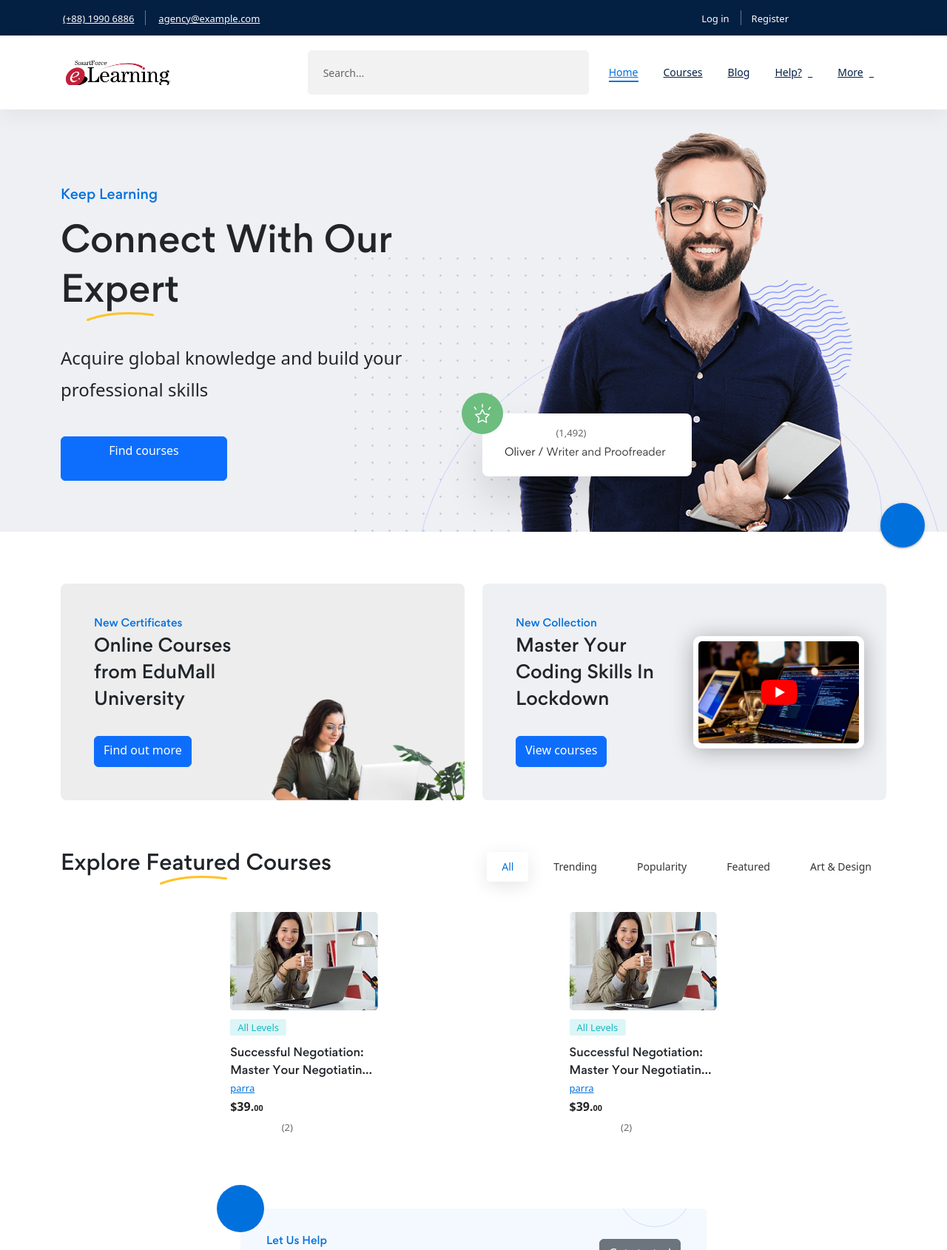
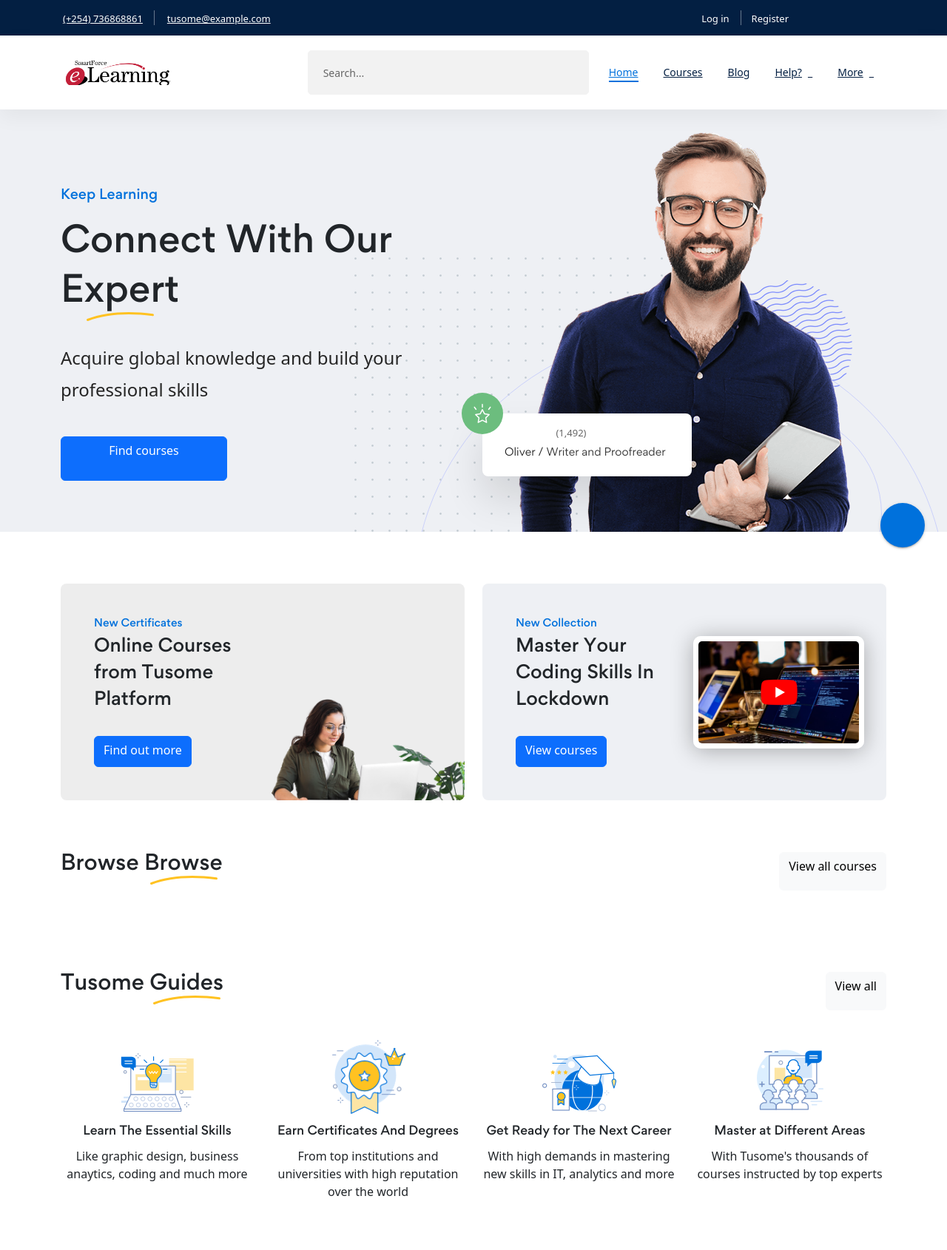
Before and after one commit to Mark-Waithaka-M/FlaskCourseHub, a Flask app: page / in a window 1280 px wide. Shown: the top 1690 px of the page at 74% size. Run offline with Flask 3, Linux system fonts and the light colour scheme; data that the repository does not hold is empty; some libraries are stand-ins or nearby versions.

Commit message:
making changes in the base.html and homepage

```diff
--- a/app/__init__.py
+++ b/app/__init__.py
@@ -20,9 +20,9 @@ def create_app():
     app = Flask(__name__)
 
 
-    # app.config['SQLALCHEMY_DATABASE_URI'] = 'postgresql://postgres:Optimus99.@localhost:5432/edumall'
     app.config['SQLALCHEMY_DATABASE_URI'] ='sqlite:///' + os.path.join(basedir, 'database.db')
     app.config['SQLALCHEMY_TRACK_MODIFICATIONS'] = False
+    # app.config['SQLALCHEMY_DATABASE_URI'] = 'postgresql://postgres:Optimus99.@localhost:5432/edumall'
     app.config['UPLOAD_FOLDER'] = join(dirname(realpath(__file__)),'static/uploads/')
     app.config['SECRET_KEY'] ='edumall_mark'
     app.config['STRIPE_PUBLIC_KEY'] = 'pk_test_51MpqN4DjyCqXEqNd8PquwRJ2ajmwiu41RrEsR5LOkkMEixdejANTavcRe2bxRq0Yjm5wgm9ckK5bb7aJ4gLIVw4E00GCiYnYuE'
--- a/app/courseUpload.py
+++ b/app/courseUpload.py
@@ -98,6 +98,7 @@ def prerequisitesUpload(id):
         course = Course.query.filter_by(name=prerequisite_course_name).first()
 
         new_prerequisite = Prerequisite(parent_course=id,prerequisite_course=course.name,Image=course.Image)
+
         db.session.add(new_prerequisite)
         db.session.commit()
         flash('prerequisite added successfully',category = 'success')
--- a/app/templates/base.html
+++ b/app/templates/base.html
@@ -28,14 +28,14 @@
     <link rel="stylesheet" href="../static/assets/css/vendor/bootstrap.min.css">
 
     <!-- Plugins CSS (All Plugins Files) -->
-    <link rel="stylesheet" href="../static/assets/css/plugins/aos.css">
-    <link rel="stylesheet" href="../static/assets/css/plugins/swiper-bundle.min.css">
-    <link rel="stylesheet" href="../static/assets/css/plugins/perfect-scrollbar.css">
-    <link rel="stylesheet" href="../static/assets/css/plugins/jquery.powertip.min.css">
-    <link rel="stylesheet" href="../static/assets/css/plugins/glightbox.min.css">
-    <link rel="stylesheet" href="../static/assets/css/plugins/flatpickr.min.css">
-    <link rel="stylesheet" href="../static/assets/css/plugins/ion.rangeSlider.min.css">
-    <link rel="stylesheet" href="../static/assets/css/plugins/select2.min.css">
+    <link rel="stylesheet" href=".../static/assets/css/plugins/aos.css">
+    <link rel="stylesheet" href=".../static/assets/css/plugins/swiper-bundle.min.css">
+    <link rel="stylesheet" href=".../static/assets/css/plugins/perfect-scrollbar.css">
+    <link rel="stylesheet" href=".../static/assets/css/plugins/jquery.powertip.min.css">
+    <link rel="stylesheet" href=".../static/assets/css/plugins/glightbox.min.css">
+    <link rel="stylesheet" href=".../static/assets/css/plugins/flatpickr.min.css">
+    <link rel="stylesheet" href=".../static/assets/css/plugins/ion.rangeSlider.min.css">
+    <link rel="stylesheet" href=".../static/assets/css/plugins/select2.min.css">
 
     <!-- Style CSS -->
     <link rel="stylesheet" href="../static/assets/css/style.css">
@@ -83,9 +83,9 @@
                     <ul class="sub-menu">
                         <li><a href="{{ url_for('events.event') }}"><span>Events</span></a></li>
                         <li><a href="{{ url_for('shop.shops') }}"><span>Shop</span></a></li>
-                        <li><a href="{{ url_for('account.accounts') }}"><span>My account</span></a></li>
-                        <li><a href="{{ url_for('wishlist.wishlists') }}"><span>Wishlist</span></a></li>
-                        <li><a href="{{ url_for('cart.carts') }}"><span>Cart</span></a></li>
+                        <li><a href="{{ url_for('account.accounts') }}"><span>My profile</span></a></li>
+                        <!-- <li><a href="{{ url_for('wishlist.wishlists') }}"><span>Wishlist</span></a></li>
+                        <li><a href="{{ url_for('cart.carts') }}"><span>Cart</span></a></li> -->
                         <li><a href="{{url_for('dashboard.dashboards')}}"><span>dashboard</span></a></li>
 
                     </ul>
@@ -134,8 +134,8 @@
 
                         <div class="header-top-bar-wrap__info">
                             <ul class="header-top-bar-wrap__info-list">
-                                <li><a href="tel:+8819906886"><i class="fas fa-phone"></i> <span class="info-text">(+88) 1990 6886</span></a></li>
-                                <li><a href="mailto:agency@example.com"><i class="far fa-envelope"></i> <span class="info-text">agency@example.com</span></a></li>
+                                <li><a href="tel:+254736868861"><i class="fas fa-phone"></i> <span class="info-text">(+254) 736868861</span></a></li>
+                                <li><a href="mailto:tusome@example.com"><i class="far fa-envelope"></i> <span class="info-text">tusome@example.com</span></a></li>
                             </ul>
                         </div>
 
@@ -277,9 +277,9 @@
                                                 <li><a href={{ url_for('events.event') }}><span>Events</span></a></li>
                                                 <li><a href={{ url_for('shop.shops') }}><span>Shop</span></a></li>
                                                 <!-- <li><a href="shop-single-tab-left-sidebar.html"><span>Shop – Left Sidebar</span></a></li> -->
-                                                <li><a href={{ url_for('account.accounts') }}><span>My account</span></a></li>
-                                                <li><a href={{ url_for('wishlist.wishlists') }}><span>Wishlist</span></a></li>
-                                                <li><a href={{ url_for('cart.carts') }}><span>Cart</span></a></li>
+                                                <li><a href={{ url_for('account.accounts') }}><span>My profile</span></a></li>
+                                                <!-- <li><a href={{ url_for('wishlist.wishlists') }}><span>Wishlist</span></a></li>
+                                                <li><a href={{ url_for('cart.carts') }}><span>Cart</span></a></li> -->
                                                 <li><a href={{ url_for('dashboard.dashboards') }}><span>Dashboard</span></a></li>
 
                                                 <!-- <li><a href={{ url_for('checkout.checkout_page') }}><span>checkout</span></a></li> -->
@@ -392,10 +392,10 @@
 
                         <div class="footer-widget__info">
                             <span class="title">Call us</span>
-                            <span class="number">800 388 80 90</span>
+                            <span class="number">254 745 859421</span>
                         </div>
                         <div class="footer-widget__info">
-                            <p>58 Howard Street #2 San Francisco</p>
+                            <p>58 Moi Avenue Street #1 Nairobi</p>
                             <p>contact@tusome.com</p>
                         </div>
 
--- a/app/templates/homepage.html
+++ b/app/templates/homepage.html
@@ -165,7 +165,7 @@
                         <div class="col-md-6">
                             <div class="banner-caption-02">
                                 <h5 class="banner-caption-02__sub-title">New Certificates</h5>
-                                <h3 class="banner-caption-02__title">Online Courses from EduMall University</h3>
+                                <h3 class="banner-caption-02__title">Online Courses from Tusome Platform</h3>
                                 <a href={{ url_for('course.courses') }} class="banner-caption-02__btn btn btn-primary btn-hover-secondary">Find out more</a>
                             </div>
                         </div>
@@ -214,120 +214,120 @@
 <!-- Banner End -->
 
 <!-- Course Section Start -->
-<div class="courses-section section-padding-02">
-    <div class="container">
+<!-- <div class="courses-section section-padding-02"> -->
+    <!-- <div class="container"> -->
 
-        <div class="row">
-            <div class="col-lg-6">
+        <!-- <div class="row"> -->
+            <!-- <div class="col-lg-6"> -->
 
                 <!-- Section Title Start -->
-                <div class="section-title" data-aos="fade-up" data-aos-duration="1000">
-                    <h2 class="section-title__title">Explore <mark>Featured</mark> Courses </h2>
-                </div>
+                <!-- <div class="section-title" data-aos="fade-up" data-aos-duration="1000"> -->
+                    <!-- <h2 class="section-title__title">Explore <mark>Featured</mark> Courses </h2> -->
+                <!-- </div> -->
                 <!-- Section Title End -->
 
-            </div>
-            <div class="col-lg-6">
-                <div class="courses-tab-menu" data-aos="fade-up" data-aos-duration="1000">
-                    <ul class="nav justify-content-lg-end">
-                        <li><button class="active" data-bs-toggle="tab" data-bs-target="#tab1">All</button></li>
-                        <li><button data-bs-toggle="tab" data-bs-target="#tab2">Trending</button></li>
-                        <li><button data-bs-toggle="tab" data-bs-target="#tab3">Popularity</button></li>
-                        <li><button data-bs-toggle="tab" data-bs-target="#tab4">Featured</button></li>
-                        <li><button data-bs-toggle="tab" data-bs-target="#tab5">Art & Design</button></li>
-                    </ul>
-                </div>
-            </div>
-        </div>
+            <!-- </div> -->
+            <!-- <div class="col-lg-6"> -->
+                <!-- <div class="courses-tab-menu" data-aos="fade-up" data-aos-duration="1000"> -->
+                    <!-- <ul class="nav justify-content-lg-end"> -->
+                        <!-- <li><button class="active" data-bs-toggle="tab" data-bs-target="#tab1">All</button></li> -->
+                        <!-- <li><button data-bs-toggle="tab" data-bs-target="#tab2">Trending</button></li> -->
+                        <!-- <li><button data-bs-toggle="tab" data-bs-target="#tab3">Popularity</button></li> -->
+                        <!-- <li><button data-bs-toggle="tab" data-bs-target="#tab4">Featured</button></li> -->
+                        <!-- <li><button data-bs-toggle="tab" data-bs-target="#tab5">Art & Design</button></li> -->
+                    <!-- </ul> -->
+                <!-- </div> -->
+            <!-- </div> -->
+        <!-- </div> -->
 
-        <div class="tab-content course-tab-active swiper-button-style" data-aos="fade-up" data-aos-duration="1000">
-            <div class="tab-pane fade show active" id="tab1">
+        <!-- <div class="tab-content course-tab-active swiper-button-style" data-aos="fade-up" data-aos-duration="1000"> -->
+            <!-- <div class="tab-pane fade show active" id="tab1"> -->
 
-                <div class="swiper">
-                    <div class="swiper-wrapper">
-                        <div class="swiper-slide">
+                <!-- <div class="swiper"> -->
+                    <!-- <div class="swiper-wrapper"> -->
+                        <!-- <div class="swiper-slide"> -->
 
                             <!-- Course Start -->
-                            <div class="course-item">
-                                <div class="course-header">
-                                    <div class="course-header__thumbnail ">
-                                        <a ><img src="../static/assets/images/courses/courses-1.jpg" alt="courses" width="258" height="173"></a>
-                                    </div>
-                                </div>
-                                <div class="course-info">
-                                    <span class="course-info__badge-text badge-all">All Levels</span>
-                                    <h3 class="course-info__title"><a >Successful Negotiation: Master Your Negotiating Skills</a></h3>
-                                    <a href="#" class="course-info__instructor">parra</a>
-                                    <div class="course-info__price">
-                                        <span class="sale-price">$39.<small class="separator">00</small></span>
-                                    </div>
-                                    <div class="course-info__rating">
+                            <!-- <div class="course-item"> -->
+                                <!-- <div class="course-header"> -->
+                                    <!-- <div class="course-header__thumbnail "> -->
+                                        <!-- <a ><img src="../static/assets/images/courses/courses-1.jpg" alt="courses" width="258" height="173"></a> -->
+                                    <!-- </div> -->
+                                <!-- </div> -->
+                                <!-- <div class="course-info"> -->
+                                    <!-- <span class="course-info__badge-text badge-all">All Levels</span> -->
+                                    <!-- <h3 class="course-info__title"><a >Successful Negotiation: Master Your Negotiating Skills</a></h3> -->
+                                    <!-- <a href="#" class="course-info__instructor">parra</a> -->
+                                    <!-- <div class="course-info__price"> -->
+                                        <!-- <span class="sale-price">$39.<small class="separator">00</small></span> -->
+                                    <!-- </div> -->
+                                    <!-- <div class="course-info__rating"> -->
 
-                                        <div class="rating-star">
-                                            <div class="rating-label" style="width: 80%;"></div>
-                                        </div>
+                                        <!-- <div class="rating-star"> -->
+                                            <!-- <div class="rating-label" style="width: 80%;"></div> -->
+                                        <!-- </div> -->
 
-                                        <span>(2)</span>
-                                    </div>
-                                </div>
-                            </div>
+                                        <!-- <span>(2)</span> -->
+                                    <!-- </div> -->
+                                <!-- </div> -->
+                            <!-- </div> -->
                             <!-- Course End -->
 
-                        </div>
-                        <div class="swiper-slide">
+                        <!-- </div> -->
+                        <!-- <div class="swiper-slide"> -->
 
 
 
-                        </div>
-                    </div>
-                </div>
+                        <!-- </div> -->
+                    <!-- </div> -->
+                <!-- </div> -->
 
-            </div>
+            <!-- </div> -->
 
-            <div class="swiper-button-next"><i class="fal fa-angle-right"></i></div>
-            <div class="swiper-button-prev"><i class="fal fa-angle-left"></i></div>
-        </div>
+            <!-- <div class="swiper-button-next"><i class="fal fa-angle-right"></i></div> -->
+            <!-- <div class="swiper-button-prev"><i class="fal fa-angle-left"></i></div> -->
+        <!-- </div> -->
 
-    </div>
-</div>
+    <!-- </div> -->
+<!-- </div> -->
 <!-- Course Section End -->
 
 <!-- Call To Action Start -->
-<div class="call-to-action section-padding-02">
-    <div class="container">
+<!-- <div class="call-to-action section-padding-02"> -->
+    <!-- <div class="container"> -->
 
         <!-- Call To Action Wrapper Start -->
-        <div class="call-to-action__wrapper">
+        <!-- <div class="call-to-action__wrapper"> -->
 
             <!-- Call To Action Icon Start -->
-            <div class="call-to-action__icon" data-aos="zoom-in" data-aos-duration="1000">
-                <i class="fas fa-bolt"></i>
-            </div>
+            <!-- <div class="call-to-action__icon" data-aos="zoom-in" data-aos-duration="1000"> -->
+                <!-- <i class="fas fa-bolt"></i> -->
+            <!-- </div> -->
             <!-- Call To Action Icon End -->
 
             <!-- Call To Action Content Start -->
-            <div class="call-to-action__content">
+            <!-- <div class="call-to-action__content"> -->
 
-                <div class="call-to-action__shape-01"></div>
-                <div class="call-to-action__shape-02"></div>
-                <div class="call-to-action__shape-03"></div>
+                <!-- <div class="call-to-action__shape-01"></div> -->
+                <!-- <div class="call-to-action__shape-02"></div> -->
+                <!-- <div class="call-to-action__shape-03"></div> -->
 
-                <div class="call-to-action__caption">
-                    <h3 class="call-to-action__sub-title">Let Us Help</h3>
-                    <h3 class="call-to-action__main-title">Finding Your Right Courses</h3>
-                </div>
-                <div class="call-to-action__btn">
-                    <a href={{ url_for('course.courses') }} class="btn btn-secondary btn-hover-primary">Get started</a>
-                </div>
+                <!-- <div class="call-to-action__caption"> -->
+                    <!-- <h3 class="call-to-action__sub-title">Let Us Help</h3> -->
+                    <!-- <h3 class="call-to-action__main-title">Finding Your Right Courses</h3> -->
+                <!-- </div> -->
+                <!-- <div class="call-to-action__btn"> -->
+                    <!-- <a href={{ url_for('course.courses') }} class="btn btn-secondary btn-hover-primary">Get started</a> -->
+                <!-- </div> -->
 
-            </div>
+            <!-- </div> -->
             <!-- Call To Action Content End -->
 
-        </div>
+        <!-- </div> -->
         <!-- Call To Action Wrapper End -->
 
-    </div>
-</div>
+    <!-- </div> -->
+<!-- </div> -->
 <!-- Call To Action End -->
 
 <!-- Category Start -->
@@ -443,7 +443,7 @@
             <div class="col-sm-8">
                 <!-- Section Title Start -->
                 <div class="section-title" data-aos="fade-up" data-aos-duration="1000">
-                    <h2 class="section-title__title">EduMall <mark>Guides</mark></h2>
+                    <h2 class="section-title__title">Tusome <mark>Guides</mark></h2>
                 </div>
                 <!-- Section Title End -->
             </div>
@@ -504,7 +504,7 @@
                     </div>
                     <div class="edumall-box-item__content">
                         <h4 class="edumall-box-item__title">Master at Different Areas</h4>
-                        <p>With EduMall's thousands of courses instructed by top experts</p>
+                        <p>With Tusome's thousands of courses instructed by top experts</p>
                     </div>
                 </div>
                 <!-- Edumall Box Item End -->
@@ -524,7 +524,7 @@
             <img class="banner-big-box__arrow" src="../static/assets/images/curve-arrow.png" alt="arrow" width="50" height="45">
 
             <div class="banner-caption-03">
-                <h3 class="banner-caption-03__title">Achieve Your Goals With EduMall</h3>
+                <h3 class="banner-caption-03__title">Achieve Your Goals With Tusome</h3>
                 <p>Create an account to receive our newsletter, course recommendations and promotions.</p>
                 <a href="#" class="banner-caption-03__btn btn btn-primary btn-hover-secondary" data-bs-toggle="modal" data-bs-target="#registerModal">Register for free</a>
             </div>
```
Also changed, not shown: app/templates/contact-us.html (+5 -5 lines).
